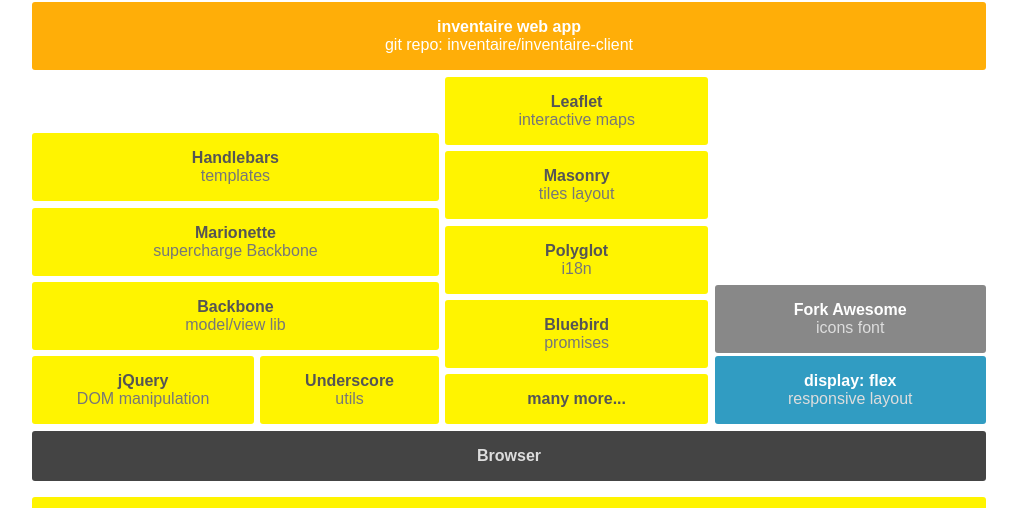
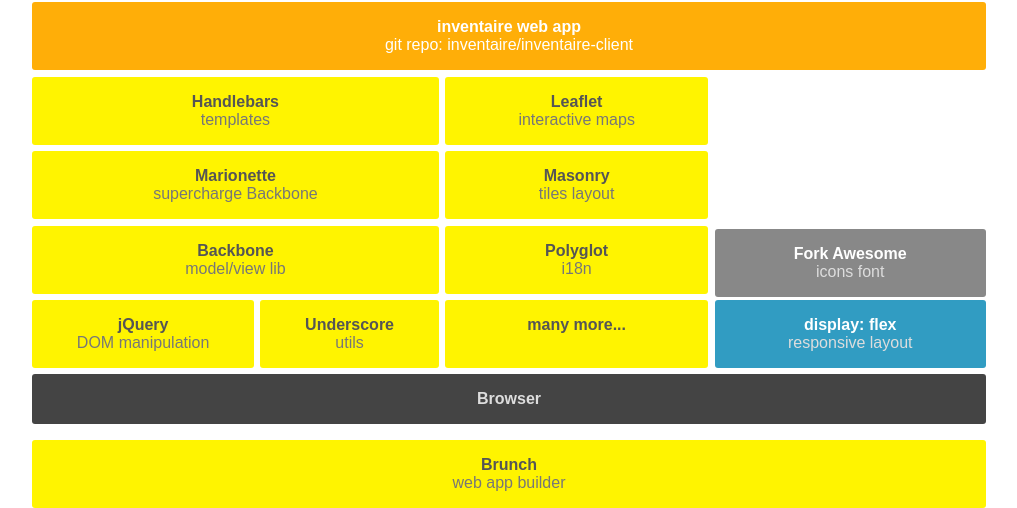
Before and after one commit to inventaire/stack, a website: page stack.html in a window 1280 px wide. Shown: the part 244-752 px from the top of the page, without its empty margins (131-1148 px from the left). Drawn offline with nearby package versions, Linux system fonts and the light colour scheme; files that its build step writes are made by us from their sources.

Commit message:
removing bluebird from the client

```diff
--- a/stack.html
+++ b/stack.html
@@ -80,10 +80,6 @@
             <a href="http://airbnb.io/polyglot.js" class="box js">
               <span class="name">Polyglot</span>
               <span class="legend">i18n</span>
-            </a>
-            <a href="http://bluebirdjs.com/" class="box js">
-              <span class="name">Bluebird</span>
-              <span class="legend">promises</span>
             </a>
             <a href="https://github.com/inventaire/inventaire-client/blob/943fe11140ade7a0f966aebbc9097d9d974e3cf8/package.json#L32-L43" class="box js flex-1">
               <span class="name">many more...</span>
```
